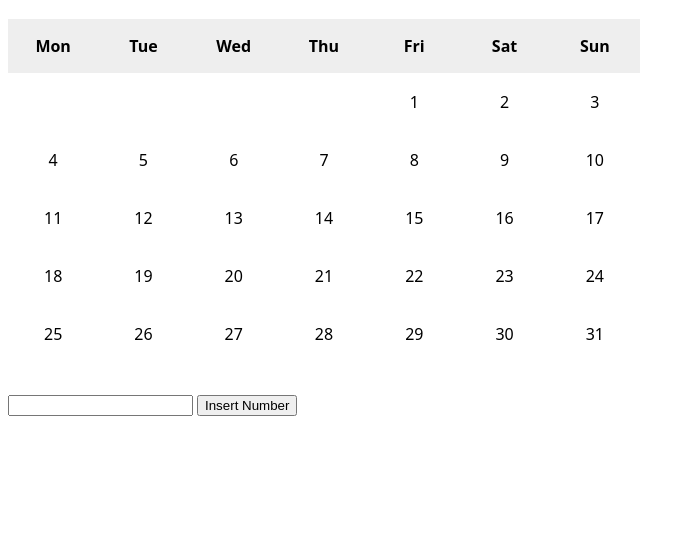
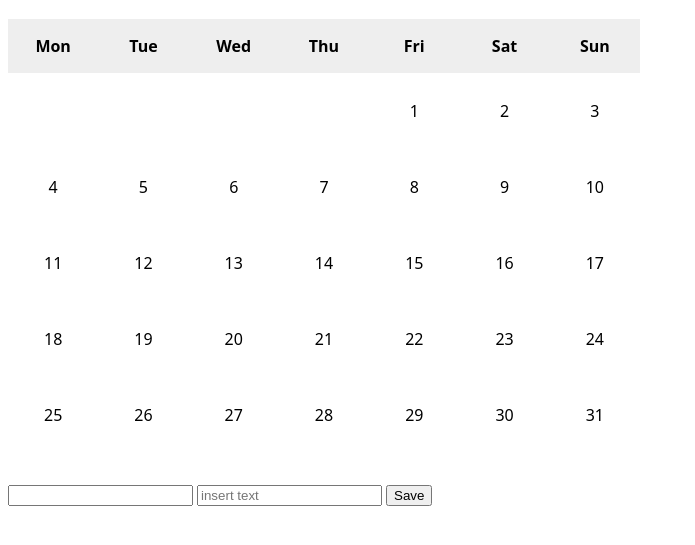
Before and after one commit to dig77/100_days-code, a plain HTML site: page index.html in a window 1280 px wide. Shown: the part 67-612 px from the top of the page, without its empty margins (0-695 px from the left). Drawn offline with Linux system fonts and the light colour scheme.

Commit message:
updating script file

```diff
--- a/index.html
+++ b/index.html
@@ -1,11 +1,13 @@
 <!DOCTYPE html>
 <html lang="en">
+
 <head>
   <meta charset="UTF-8">
   <meta name="viewport" content="width=device-width, initial-scale=1.0">
   <title>100 days code</title>
   <link rel="stylesheet" href="stylo.css">
 </head>
+
 <body>
   <div class="calendar-wrapper">
     <h1>January 2021</h1>
@@ -19,44 +21,49 @@
       <li class="day-name">Sat</li>
       <li class="day-name">Sun</li>
 
-          <li class="first-day">1</li>
+      <li class="first-day"><span>1</span></li>
 
-          <li>2</li>
-          <li>3</li>
-          <li>4</li>
-          <li>5</li>
-          <li>6</li>
-          <li>7</li>
-          <li>8</li>
-          <li>9</li>
-          <li>10</li>
-          <li>11</li>
-          <li>12</li>
-          <li>13</li>
-          <li>14</li>
-          <li>15</li>
-          <li>16</li>
-          <li>17</li>
-          <li>18</li>
-          <li>19</li>
-          <li>20</li>
-          <li>21</li>
-          <li>22</li>
-          <li>23</li>
-          <li>24</li>
-          <li>25</li>
-          <li>26</li>
-          <li>27</li>
-          <li>28</li>
-          <li>29</li>
-          <li>30</li>
-          <li>31</li>
+      <li><span>2</span></li>
+      <li><span>3</span></li>
+      <li><span>4</span></li>
+      <li><span>5</span></li>
+      <li><span>6</span></li>
+      <li><span>7</span></li>
+      <li><span>8</span></li>
+      <li><span>9</span></li>
+      <li><span>10</span></li>
+      <li><span>11</span></li>
+      <li><span>12</span></li>
+      <li><span>13</span></li>
+      <li><span>14</span></li>
+      <li><span>15</span></li>
+      <li><span>16</span></li>
+      <li><span>17</span></li>
+      <li><span>18</span></li>
+      <li><span>19</span></li>
+      <li><span>20</span></li>
+      <li><span>21</span></li>
+      <li><span>22</span></li>
+      <li><span>23</span></li>
+      <li><span>24</span></li>
+      <li><span>25</span></li>
+      <li><span>26</span></li>
+      <li><span>27</span></li>
+      <li><span>28</span></li>
+      <li><span>29</span></li>
+      <li><span>30</span></li>
+      <li><span>31</span></li>
     </ol>
   </div>
   <div class="calendar-actions">
     <input type="number" name="day" id="day">
-          <button type="submit" id="submitBt">Insert Number</button>
+    <input placeholder="insert text" type="text" name="text" id="text">
+    <button type="submit" id="submitBt">Save</button>
+  </div>
+  <div id="savedText">
+
   </div>
   <script src="script.js"></script>
 </body>
+
 </html>
--- a/script.js
+++ b/script.js
@@ -1,16 +1,47 @@
-const calendarElements = Array.from(document.querySelectorAll('.calendar li'))
+const calendarElements = Array.from(document.querySelectorAll('.calendar li'));
+const isTarget = document.querySelectorAll('li');
+const input = document.querySelector('#day');
+const textInput = document.querySelector('#text');
+const isSavedText = document.querySelector('#savedText')
+const button = document.querySelector('#submitBt');
+const localStorageTransactions = JSON.parse(localStorage.getItem('my-data'));
+let transactions = localStorage.getItem('my-data') !== null ? localStorageTransactions : [];
 
-const input = document.querySelector('#day')
+const updateData = () => {
+    localStorage.setItem('my-data', JSON.stringify(transactions));
+}
 
-const button = document.querySelector('#submitBt')
+if (localStorageTransactions) {
+    isTarget.forEach(element => {
+        for (let j = 0; j < localStorageTransactions.length; j++) {
+            let savedCounter = localStorageTransactions[j].number;
+            if (element.innerText == savedCounter) {
+                console.log(element);
+                element.classList.add('is-done');
+                element.addEventListener('click', () => {
+                    const myText = localStorageTransactions[j].text;
+                    isSavedText.innerText = myText;
+                })
+            }
+        }
+    });
+}
 
-function checkNumber() {
-    const isNumber = input.value
-    for(let i = 0; i < calendarElements.length; i++) {
-        const isDay = calendarElements[i].innerHTML
-        if (isDay === isNumber) calendarElements[i].classList.add('is-done')
+function save() {
+    const isNumber = input.value;
+    for (let i = 0; i < calendarElements.length; i++) {
+        const isDay = calendarElements[i].innerText;
+        if (isDay === isNumber) {
+            calendarElements[i].classList.add('is-done');
+        }
     }
+    const myObj = {
+        number: input.value,
+        text: textInput.value
+    };
+    transactions.push(myObj);
+    updateData();
 }
 
 
-button.addEventListener('click', checkNumber)
+button.addEventListener('click', save);
--- a/stylo.css
+++ b/stylo.css
@@ -42,7 +42,17 @@ li {
     margin: 1em;
 }
 
-.is-done {
-    border: 3px solid red;
-    border-radius: 5px;
+.calendar li span {
+    width: 40px;
+    height: 40px;
+    display: inline-block;
+    line-height: 2.5;
 }
+
+.is-done span {
+    background-color:red;
+    color:#fff;
+    font-weight: 500;
+    border-radius: 100%;
+    cursor: pointer;
+}
```
Lines whose indentation alone changed are shown as unchanged.
